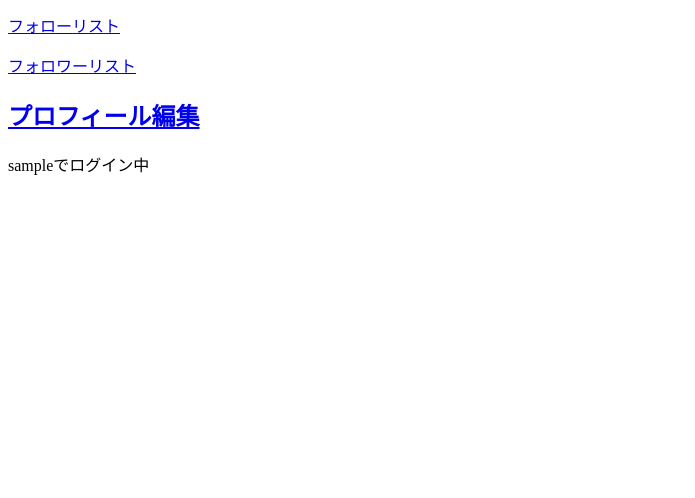
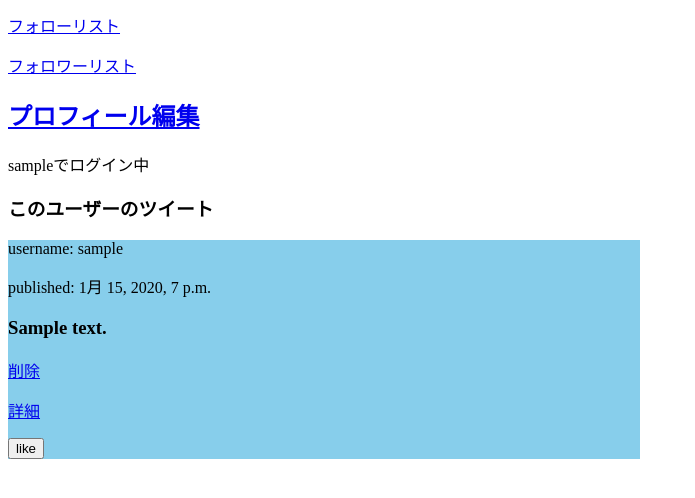
Before and after one commit to takano630/twittercloneapp, a Django app: a page that uses templates/user/profile.html in a window 1280 px wide. Shown: the part 276-774 px from the top of the page, without its empty margins (0-695 px from the left). Run offline with Django 3.2, Linux system fonts and the light colour scheme; a user stored in the database is signed in; tables that the repository leaves empty hold one stand-in row (values such as "Sample post").

Commit message:
like機能

```diff
--- a/templates/user/profile.html
+++ b/templates/user/profile.html
@@ -1,8 +1,9 @@
 {% extends 'base.html' %}
+{% load static %}
+{% block title %}profile{% endblock %}
 
-{% block title %}profile{% endblock %}
 {% block css %}
-
+<link rel="stylesheet" href="{% static 'css/home_style.css' %}" type="text/css"/>
 {% endblock %}
 
 
@@ -35,4 +36,29 @@
         <a href="{% url 'update' user.pk %}">プロフィール編集</a>
     </h2>
     <p>{{ user.username }}でログイン中</p>
+    <h3>このユーザーのツイート</h3>
+    {% for tweet in tweet_list %}
+      <div class="tweet">
+        <p>username: {{ tweet.user }}</p>
+        <p>published: {{ tweet.published_at }}</p>
+        <div id="text">
+          <h3>{{ tweet.text }}</h3>
+        </div>
+        <p id="delete">
+          <a href="{% url 'delete' tweet.pk %}">削除</a>
+        </p>
+        <p><a href ="{% url 'detail' tweet.pk %}">詳細</a></p>
+        {% if tweet.pk in like_list %}
+        <form action="{% url 'unlike' tweet.pk %}" method="post">
+            {% csrf_token %}
+            <input type="submit" name="unlike" value="unlike">
+        </form>
+        {% else %}
+        <form action="{% url 'like' tweet.pk %}" method="post">
+            {% csrf_token %}
+            <input type="submit" name="like" value="like">
+        </form>
+        {% endif %}
+      </div>
+    {% endfor %}
 {% endblock %}
--- a/user/models.py
+++ b/user/models.py
@@ -24,3 +24,16 @@ class Tweet(models.Model):
   user = models.ForeignKey('Account', on_delete=models.CASCADE)
   text = models.TextField(max_length=200)
   published_at = models.DateTimeField(default=timezone.now)
+
+
+class LikeRelationship(models.Model):
+   tweet = models.ForeignKey('Tweet', on_delete=models.CASCADE)
+   user = models.ForeignKey('Account', related_name = 'liked_by', on_delete=models.CASCADE)
+
+   class Meta:
+        constraints = [
+            models.UniqueConstraint(
+                fields=["tweet", "user"],
+                name="like_unique"
+            ),
+        ]
--- a/user/urls.py
+++ b/user/urls.py
@@ -8,11 +8,14 @@ urlpatterns = [
     path('accounts', include('django.contrib.auth.urls')),
     path('home', views.HomeView.as_view(), name='home'),
     path('tweet', views.TweetView.as_view(), name='tweet'),
+    path('detail/<int:pk>', views.DetailTweetView.as_view(), name='detail'),
     path('<int:pk>/delete', views.DeleteTweetView.as_view(), name='delete'),
     path('profile/<slug:name>', views.ProfileView.as_view(), name='profile'),
     path('update/<int:pk>', views.AccountUpdateView.as_view(), name='update'),
     path('follow/<slug:name>', views.FollowView.as_view(), name='follow'),
     path('unfollow/<slug:name>', views.UnFollowView.as_view(), name='unfollow'),
+    path('like/<int:pk>', views.LikeView.as_view(), name='like'),
+    path('unlike/<int:pk>', views.UnLikeView.as_view(), name='unlike'),
     path('followlist/<slug:name>', views.FollowListView.as_view(), name='followlist'),
     path('followerlist/<slug:name>', views.FollowerListView.as_view(), name='followerlist'),
 ]
--- a/user/views.py
+++ b/user/views.py
@@ -6,7 +6,7 @@ from django.contrib.auth import login, authenticate
 from django.core.exceptions import BadRequest
 
 from .forms import AccountCreateForm, ProfileForm, TweetCreateForm
-from .models import Tweet, Account, FollowRelationship
+from .models import Tweet, Account, FollowRelationship, LikeRelationship
 
 class TopView(TemplateView):
   template_name = 'top.html'
@@ -31,6 +31,12 @@ class HomeView(LoginRequiredMixin, ListView):
   context_object_name = "tweet_list"
   template_name = 'user/home.html'
 
+  def get_context_data(self, *args, **kwargs):
+    context = super().get_context_data(*args, **kwargs)
+    user = self.request.user
+    context['like_list'] = LikeRelationship.objects.filter(user = user).values_list("tweet", flat = True)
+    return context
+
 
 class TweetView(LoginRequiredMixin, CreateView):
   model = Tweet
@@ -42,6 +48,18 @@ class TweetView(LoginRequiredMixin, CreateView):
     tweet.user = self.request.user
     tweet.save()
     return redirect('home')
+
+
+class DetailTweetView(LoginRequiredMixin, TemplateView):
+  template_name = "user/tweet_detail.html"
+
+  def get_context_data(self, *args, **kwargs):
+    context = super().get_context_data(*args, **kwargs)
+    user = self.request.user
+    tweet_detail = get_object_or_404(Tweet, pk = self.kwargs['pk'])
+    context['tweet'] = tweet_detail
+    context['like_number'] = LikeRelationship.objects.filter(tweet = tweet_detail).count()
+    return context
 
 
 class DeleteTweetView(UserPassesTestMixin, LoginRequiredMixin, DeleteView):
@@ -56,9 +74,10 @@ class DeleteTweetView(UserPassesTestMixin, LoginRequiredMixin, DeleteView):
     return redirect('home')
 
 
-class ProfileView(TemplateView):
+class ProfileView(ListView):
   model = Account
   template_name = 'user/profile.html'
+  context_object_name = "tweet_list"
 
   def get_context_data(self, *args, **kwargs):
     context = super().get_context_data(*args, **kwargs)
@@ -71,6 +90,10 @@ class ProfileView(TemplateView):
     context['followee_number'] = user_profile.followed.all().count()
     context['is_follow'] = FollowRelationship.objects.filter(follower = self.request.user, followee = user_profile).exists()
     return context
+
+  def get_queryset(self, *args, **kwargs):
+    user = get_object_or_404(Account, username = self.kwargs['name'])
+    return Tweet.objects.filter(user = user).order_by('published_at').reverse()
 
 
 class AccountUpdateView(UserPassesTestMixin, LoginRequiredMixin, UpdateView):
@@ -140,3 +163,19 @@ class FollowerListView(LoginRequiredMixin, ListView):
   def get_queryset(self, *args, **kwargs):
     user = get_object_or_404(Account, username = self.kwargs['name'])
     return user.followed.prefetch_related("follower").all()
+
+
+class LikeView(LoginRequiredMixin, View):
+  def post(self, request, *args, **kwargs):
+    like_tweet = get_object_or_404(Tweet, pk = self.kwargs['pk'])
+    user = request.user
+    LikeRelationship.objects.create(tweet = like_tweet, user = user)
+    return redirect('detail', pk = like_tweet.pk)
+
+
+class UnLikeView(LoginRequiredMixin, View):
+  def post(self, request, *args, **kwargs):
+    unlike_tweet = get_object_or_404(Tweet, pk = self.kwargs['pk'])
+    user = request.user
+    LikeRelationship.objects.filter(tweet = unlike_tweet, user = user).delete()
+    return redirect('detail', pk = unlike_tweet.pk)
```
Also changed, not shown: templates/user/home.html (+12 -1 lines), templates/user/tweet_detail.html (added, +17 -0 lines), user/migrations/0003_likerelationship_likerelationship_like_unique.py (added).
